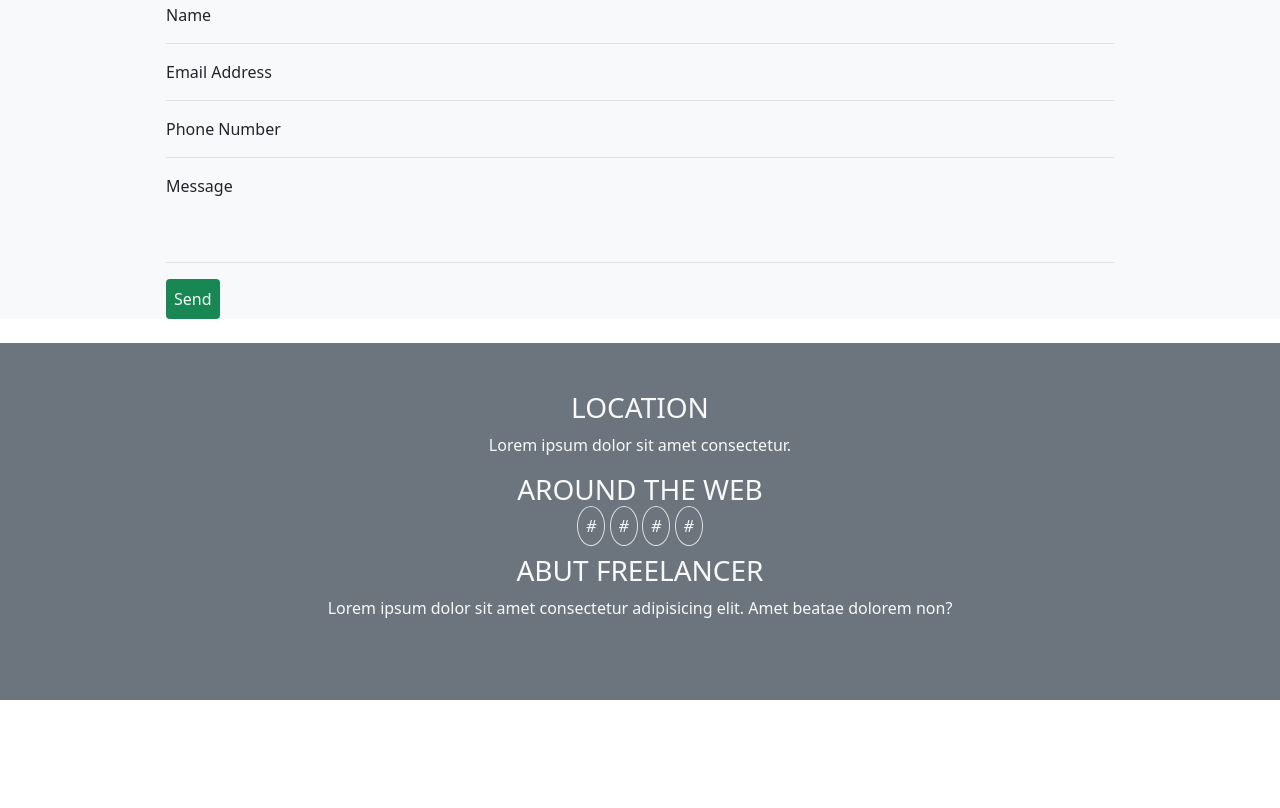
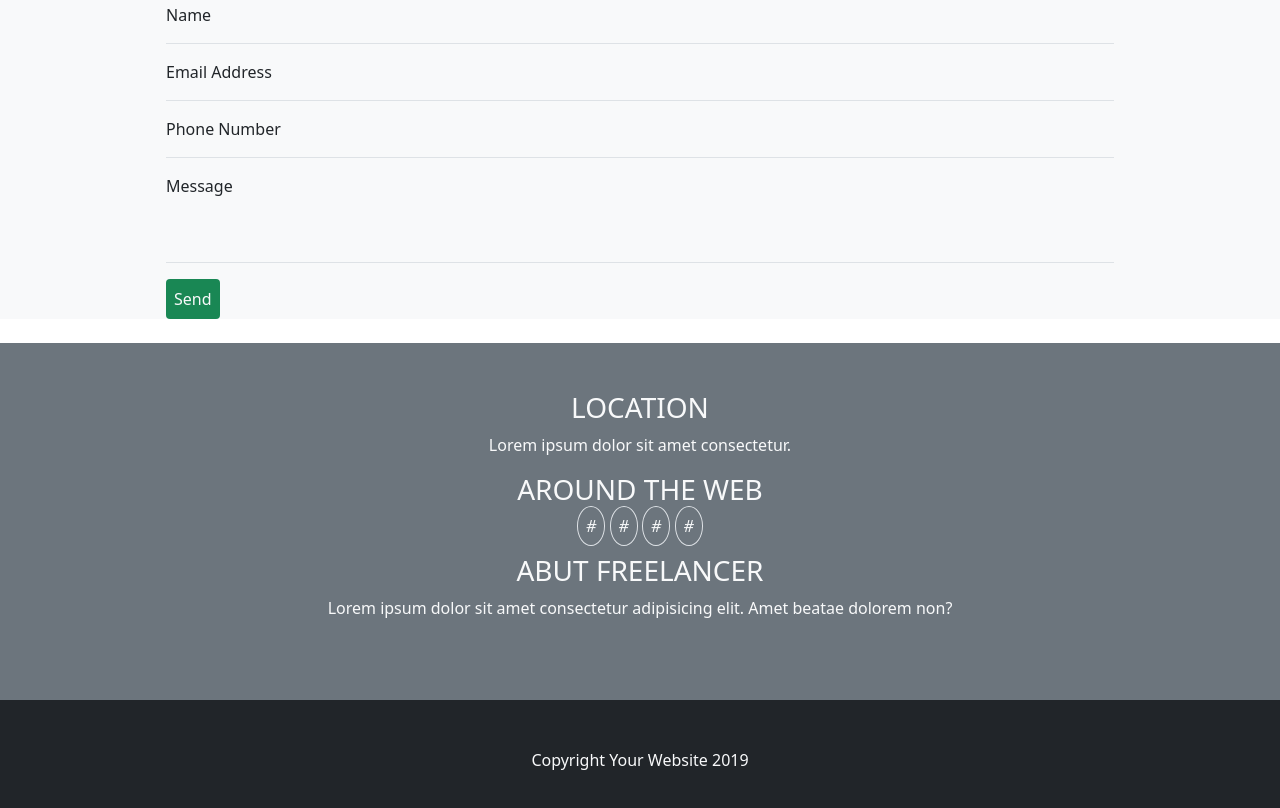
Before and after one commit to hajjamn/html-css-bootstrap-freelancer, a plain HTML site: page index.html in a window 1280 px wide. Shown: the part 2137-2945 px from the top of the page. Before the commit the page ends 2837 px from the top, so only its background shows below. Drawn offline with nearby package versions, Linux system fonts and the light colour scheme; files that its build step writes are made by us from their sources.

Commit message:
ADD: copyright section

```diff
--- a/index.html
+++ b/index.html
@@ -161,8 +161,14 @@
         </ul>
       </div>
     </section>
-    <section class="bg-dark">
-
+    <section class="bg-dark py-5">
+      <div class="container-md">
+        <div class="row justify-content-center">
+          <div class="col-auto">
+            <p>Copyright Your Website 2019</p>
+          </div>
+        </div>
+      </div>
     </section>
   </footer>
 
```
